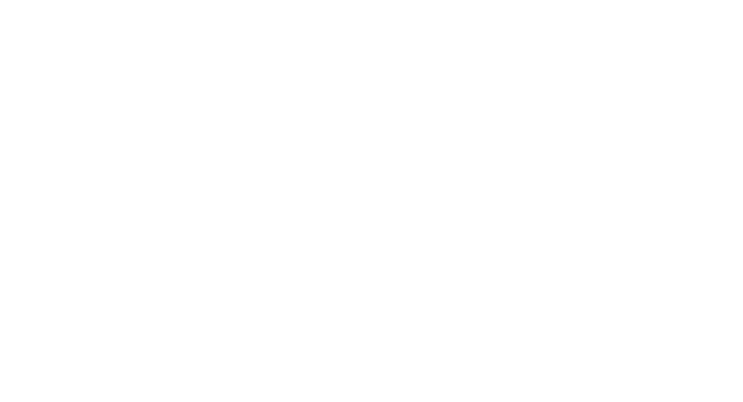
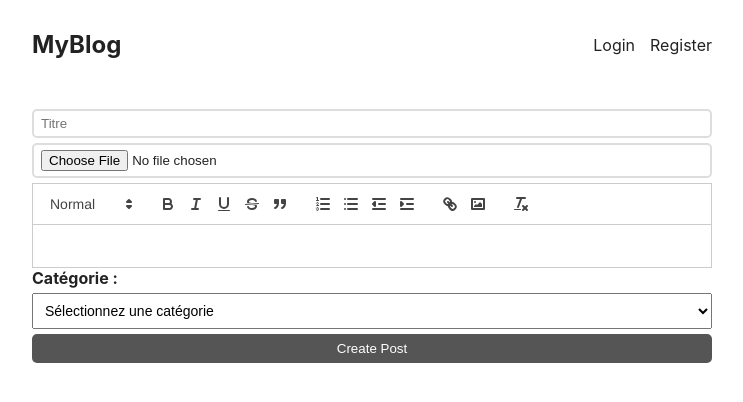
Before and after one commit to MAROUANELK02/projet-web-Blog, a React (Create React App) app in the folder client/: page /create in a window 1280 px wide. Before the commit this address had no page. Shown: the top 402 px of the page, without its empty margins (268-1011 px from the left). Built offline with nearby package versions, Linux system fonts and the light colour scheme; no server answers.

Commit message:
new commit

```diff
--- a/client/package.json
+++ b/client/package.json
@@ -8,6 +8,7 @@
     "@testing-library/user-event": "^13.5.0",
     "react": "^18.2.0",
     "react-dom": "^18.2.0",
+    "react-quill": "^2.0.0",
     "react-router-dom": "^6.11.1",
     "react-scripts": "5.0.1",
     "web-vitals": "^2.1.4"
--- a/client/src/App.css
+++ b/client/src/App.css
@@ -98,6 +98,22 @@
   padding: 7px 0;
 }
 
-form h1{
+form.login h1, form.register h1{
   text-align: center;
 }
+
+#category-container {
+  margin-bottom: 10px;
+}
+
+label {
+  display: block;
+  font-weight: bold;
+  margin-bottom: 5px;
+}
+
+select {
+  width: 100%;
+  padding: 8px;
+  font-size: 14px;
+}
--- a/client/src/App.js
+++ b/client/src/App.js
@@ -4,16 +4,23 @@
 import IndexPage from './pages/indexPage';
 import LoginPage from './pages/LoginPage';
 import RegisterPage from './pages/RegisterPage';
+import { UserContextProvider } from './UserContext';
+import CreatePost from './pages/CreatePost';
 
 function App() {
   return (
-    <Routes>
+    <UserContextProvider>
+      <Routes>
       <Route path='/' element={<Layout />}>
         <Route index element={<IndexPage />} />
         <Route path='/login' element={<LoginPage />} />
         <Route path='/register' element={<RegisterPage />} />
+        <Route path='/create' element={<CreatePost/>}/>
       </Route>
     </Routes>
+    </UserContextProvider>
+
+
 
   );
 }
--- a/client/src/Header.js
+++ b/client/src/Header.js
@@ -1,27 +1,29 @@
 import { Link } from "react-router-dom"
-import { useEffect, useState } from "react";
+import { useContext, useEffect} from "react";
+import { UserContext } from "./UserContext";
 
 
 export default function Header() {
-  const [username, setUsername] = useState(null);
+  const {setUserInfo,userInfo} = useContext(UserContext);
   useEffect(() => {
     fetch('http://localhost:5000/auth/profile', {
       credentials: 'include',
     }).then(response => {
       response.json().then(userInfo => {
-        setUsername(userInfo.nom);
+        setUserInfo(userInfo);
       });
     });
-  }, []);
+  }, [setUserInfo]);
 
   function logout() {
       fetch('http://localhost:5000/auth/logout',{
         credentials:'include',
         method: 'POST',
       });
-      setUsername(null);
+      setUserInfo(null);
   };
 
+  const username = userInfo?.nom;
 
   return(
         <header>
--- a/client/src/Post.js
+++ b/client/src/Post.js
@@ -2,7 +2,7 @@
     return(
     <div className="post">
     <div className="image">
-        <img src="https://www.shutterstock.com/image-vector/chain-link-icon-vector-260nw-241708024.jpg"></img>
+        <img src="https://cdn.pixabay.com/photo/2022/01/11/21/48/link-6931554__340.png"></img>
         </div>
         <div className="texts">
         <h2>Article n°251</h2>
--- /dev/null
+++ b/client/src/UserContext.js
@@ -0,0 +1,13 @@
+import { createContext, useState } from "react";
+
+export const UserContext = createContext({});
+
+
+export function UserContextProvider({children}) {
+    const [userInfo,setUserInfo] = useState({});
+    return (
+        <UserContext.Provider value={{userInfo,setUserInfo}}>
+            {children}
+        </UserContext.Provider>
+    );
+}
--- /dev/null
+++ b/client/src/pages/CreatePost.js
@@ -0,0 +1,95 @@
+import { useState, useContext, useEffect } from "react";
+import ReactQuill from "react-quill";
+import 'react-quill/dist/quill.snow.css';
+import { UserContext } from "../UserContext";
+
+
+const modules = {
+        toolbar: [
+            [{ header: [1, 2, false] }],
+            ['bold', 'italic', 'underline', 'strike', 'blockquote'],
+            [
+              { list: 'ordered' },
+              { list: 'bullet' },
+              { indent: '-1' },
+              { indent: '+1' },
+            ],
+            ['link', 'image'],
+            ['clean'],
+          ],
+    };
+
+    const formats = [
+        'header',
+        'bold', 'italic', 'underline', 'strike', 'blockquote',
+        'list', 'bullet', 'indent',
+        'link', 'image'
+    ];
+
+export default function CreatePost() {
+    const [title,setTitle] = useState('');
+    const [content,setContent] = useState('');
+    const [files, setFiles] = useState(undefined);
+    const [category, setCategory] = useState('');
+
+    const {setUserInfo,userInfo} = useContext(UserContext);
+    useEffect(() => {
+    fetch('http://localhost:5000/auth/profile', {
+      credentials: 'include',
+    }).then(response => {
+      response.json().then(userInfo => {
+        setUserInfo(userInfo);
+      });
+    });
+    }, [setUserInfo]);
+
+    const handleCategoryChange = (event) => {
+      setCategory(event.target.value);
+    };
+
+    const data = new FormData();
+    data.set('titre',title);
+    data.set('image',files);
+    data.set('contenu',content);
+    data.set('utilisateurId', userInfo && userInfo.id);
+    data.set('nom', category);
+
+    async function createNewPost(ev) {
+        ev.preventDefault();
+        await fetch('http://localhost:5000/articles', {
+            method: 'POST',
+            body: data,
+        })
+    }
+    return (
+        <form onSubmit={createNewPost}>
+
+            <input type="title"
+            placeholder={'Titre'}
+            value={title}
+            onChange={ev => setTitle(ev.target.value)}/>
+
+            <input
+            type="file"
+            onChange={(e) => setFiles(e.target.files[0])}
+            placeholder="Lien de l'image"/>
+
+            <ReactQuill
+            value={content}
+            onChange={newValue => setContent(newValue)}
+            modules={modules}
+            formats={formats} />
+
+            <div className="category-container">
+            <label htmlFor="category">Catégorie :</label>
+            <select id="category" value={category} onChange={handleCategoryChange}>
+              <option value="">Sélectionnez une catégorie</option>
+              <option value="food">Food</option>
+              <option value="science">Science</option>
+              <option value="cinema">Cinema</option>
+            </select>
+          </div>
+            <button style={{marginTop:'5px'}}>Create Post</button>
+        </form>
+    )
+}
--- a/client/src/pages/LoginPage.js
+++ b/client/src/pages/LoginPage.js
@@ -1,10 +1,12 @@
-import { useState } from "react";
+import { useContext, useState } from "react";
 import { Navigate } from "react-router-dom";
+import { UserContext } from "../UserContext";
 
 export default function LoginPage() {
         const [email, setEmail] = useState('');
         const [password, setPassword] = useState('');
         const [redirect, setRedirect] = useState(false);
+        const {setUserInfo} = useContext(UserContext);
 
         async function login(ev) {
             ev.preventDefault();
@@ -15,7 +17,11 @@
                 credentials: 'include',
             });
             if(response.ok) {
-                setRedirect(true);
+                response.json().then(userInfo => {
+                    setUserInfo(userInfo);
+                    setRedirect(true);
+                });
+
             } else {
                 alert('wrong credentials');
             }
@@ -30,11 +36,13 @@
             <h1>Login</h1>
             <input type="email"
             placeholder="email"
-            value={email} onChange={ev => setEmail(ev.target.value)} />
+            value={email}
+            onChange={ev => setEmail(ev.target.value)} />
 
             <input type="password"
             placeholder="password"
-            value={password} onChange={ev => setPassword(ev.target.value)}/>
+            value={password}
+            onChange={ev => setPassword(ev.target.value)}/>
 
             <button>Login</button>
         </form>
```
Also changed, not shown: 1 other file (tests, documents, lock files or other folders).
